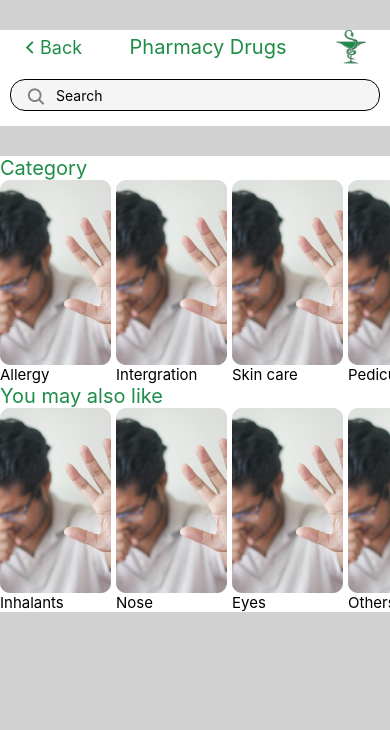
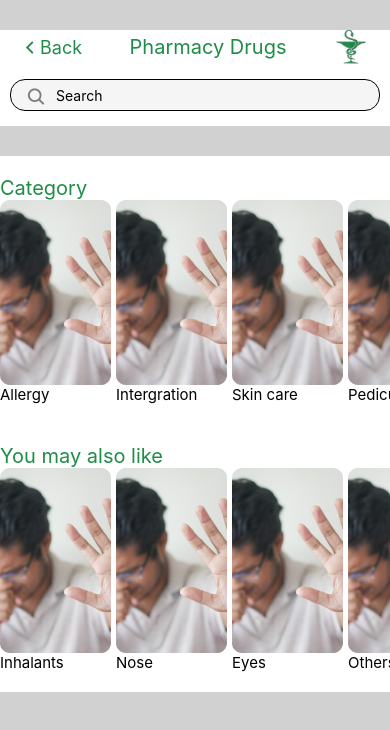
Before and after one commit to oneboyfromife/pharmacy-js, a React Native app: screen / in a window 390 px wide. Shown: the top 730 px of the page. Built offline with nearby package versions, Linux system fonts and the light colour scheme.

Commit message:
Added padding

```diff
--- a/screens/PharmacyDrugScreen.js
+++ b/screens/PharmacyDrugScreen.js
@@ -18,7 +18,7 @@ const PharmacyDrugScreen = () => {
       </View>
 
       {/* Category */}
-      <View style={{ backgroundColor: "white" }}>
+      <View style={{ backgroundColor: "white", paddingVertical: 20 }}>
         <Text style={{ color: "#1E8D48", fontSize: 20 }}>Category</Text>
         <ScrollView horizontal={true} showsHorizontalScrollIndicator={false}>
           <Category name="Allergy" />
@@ -28,7 +28,7 @@ const PharmacyDrugScreen = () => {
         </ScrollView>
       </View>
 
-      <View style={{ backgroundColor: "white" }}>
+      <View style={{ backgroundColor: "white", paddingVertical: 20 }}>
         <Text style={{ color: "#1E8D48", fontSize: 20 }}>
           You may also like
         </Text>
```
